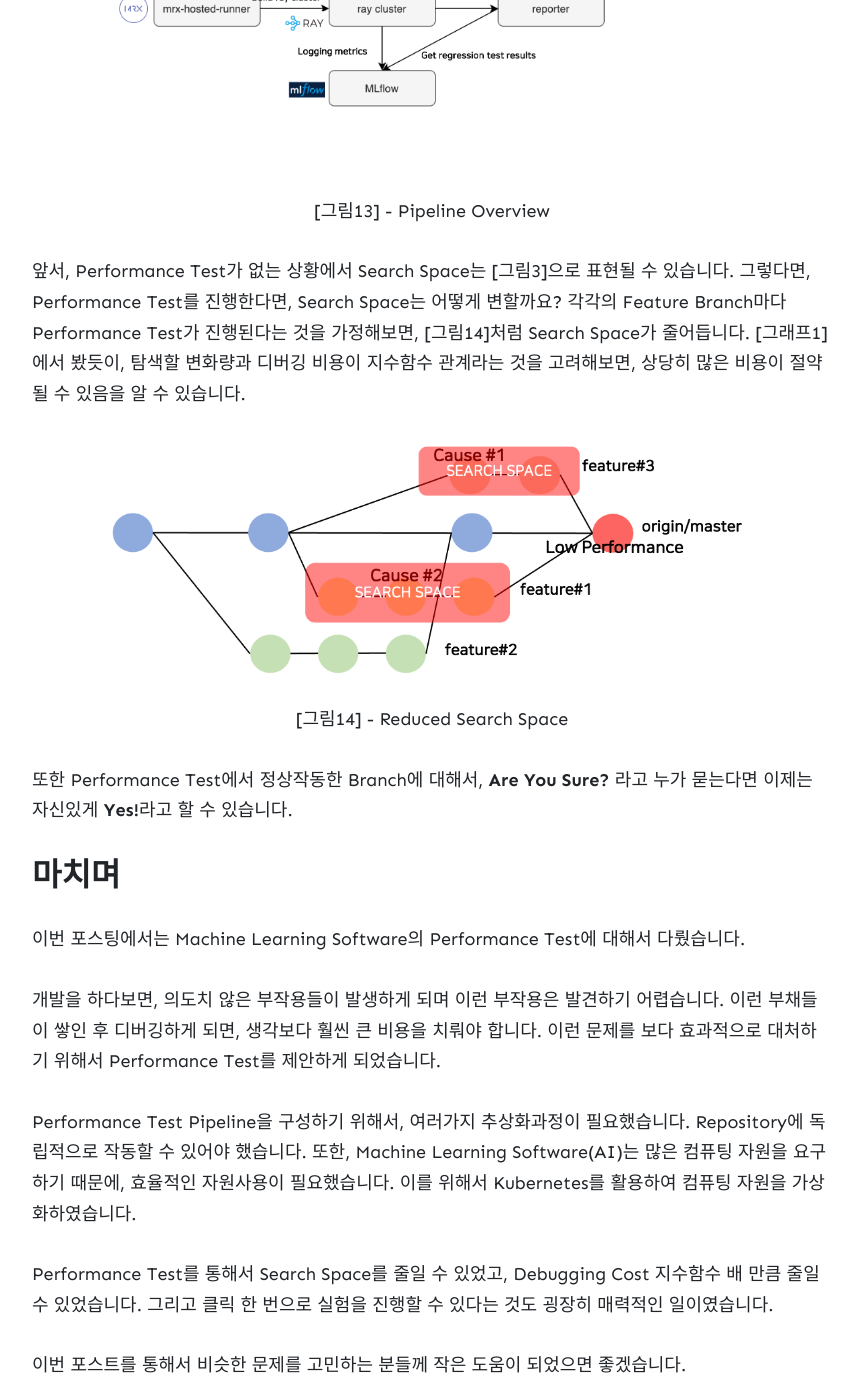
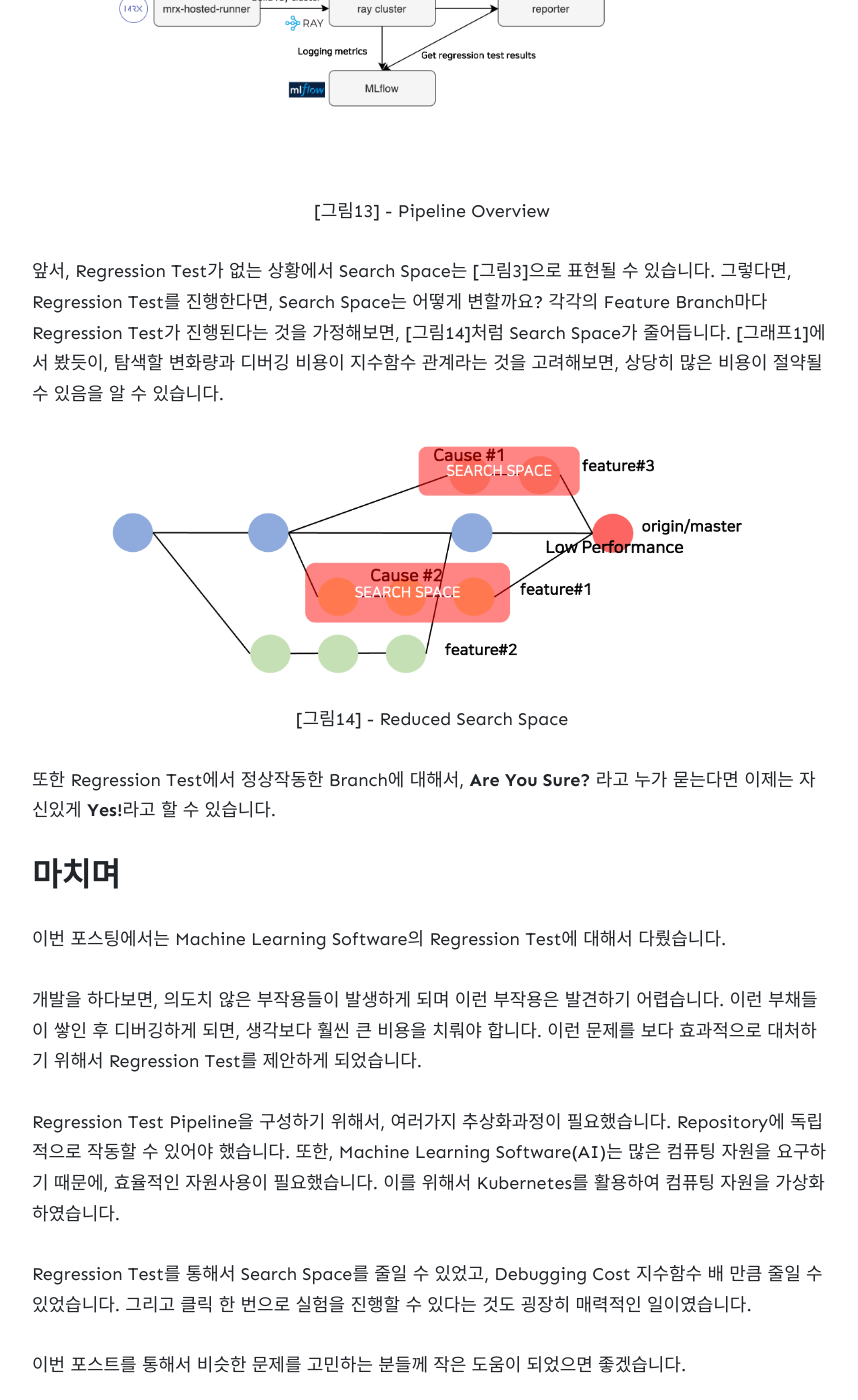
Before and after one commit to wowthemesnet/jekyll-theme-memoirs, a Jekyll site: the page built from _posts/2020-02-10-Performance-Test.md, in a window 1280 px wide and 1400 px high, scrolled down 9155 px. Shown: the whole window, without its empty margins (208-1066 px from the left). Built offline with Jekyll 4.4.1, drawn with Linux system fonts in a browser that asks for light colours; nearby versions of some CDN libraries; comment, search, counter and statistics services are not loaded; some of the changed text lies outside the part shown.

Commit message:
Change Performance Test to Regression Test

```diff
--- a/_posts/2020-02-10-Performance-Test.md
+++ b/_posts/2020-02-10-Performance-Test.md
@@ -1,6 +1,6 @@
 ---
 layout: post
-title: Performance Test, Are you sure?
+title: Regression Test, Are you sure?
 author: wontak ryu
 categories: [test]
 image:
@@ -58,7 +58,7 @@ image:
 </figure>
 
 
-결국, 수많은 Debugging 끝에 원인을 찾을 수 있었습니다. 그리고 원인들은 생각보다 사소한 변화였습니다. 일반적으로 생각해봤을 때 큰 문제를 야기할 것이라고 생각하기 어려운 부분이였습니다. 아마도 그렇기 때문에, 뒤늦게 발견이 되었을 것이라고 생각합니다. 이런 경험을 한 후에, **Are you Sure?** (이 코드 문제가 없을까요?)라는 질문에 답하기 위해서는 사실상 작은 변화더라도 **Performance Test**를 진행해야 하는 것을 깨달았습니다.
+결국, 수많은 Debugging 끝에 원인을 찾을 수 있었습니다. 그리고 원인들은 생각보다 사소한 변화였습니다. 일반적으로 생각해봤을 때 큰 문제를 야기할 것이라고 생각하기 어려운 부분이였습니다. 아마도 그렇기 때문에, 뒤늦게 발견이 되었을 것이라고 생각합니다. 이런 경험을 한 후에, **Are you Sure?** (이 코드 문제가 없을까요?)라는 질문에 답하기 위해서는 사실상 작은 변화더라도 **Regression Test**를 진행해야 하는 것을 깨달았습니다.
 
 변화량에 대해서 Debugging 비용을 그래프로 그려보면 [그래프1]이 나옵니다. 위에서 언급했듯이, 복합적인 원인에 의해서 성능저하 이슈가 발생했을 경우, 모든 변화의 조합에 대해서 실험 및 테스트를 진행해야합니다. (이 때, 모든 변화는 독립적이라는 가정을 하고 계산하였습니다.)
 
@@ -79,18 +79,18 @@ image:
 
 
 
-그럼 "언제 Performance Test를 진행해야하는가?" 라는 의문이 들 수 있습니다. [그래프1]을 근거로 내부에서는 "As Soon As Possible"(가능한 빨리)라는 결론을 내리게 되었고, 이를 위해서 Performance Test를 위한 Pipeline을 구성하였습니다.
+그럼 "언제 Regression Test를 진행해야하는가?" 라는 의문이 들 수 있습니다. [그래프1]을 근거로 내부에서는 "As Soon As Possible"(가능한 빨리)라는 결론을 내리게 되었고, 이를 위해서 Regression Test를 위한 Pipeline을 구성하였습니다.
 
 
 ## Trial and Errors
 
-Performance Test Pipeline을 만들기 위해서, 여러가지 시행착오를 겪었습니다. 겪었던 시행착오를 통해서, 필요했던 **추상화 과정**에 대해서 설명드리겠습니다.
+Regression Test Pipeline을 만들기 위해서, 여러가지 시행착오를 겪었습니다. 겪었던 시행착오를 통해서, 필요했던 **추상화 과정**에 대해서 설명드리겠습니다.
 
 우선, 자동화 도구로 Jenkins를 활용하였습니다. [1] Jenkins는 소프트웨어 개발 시 지속적으로 통합 서비스를 제공하는 툴입니다. 비교적 높은 자유도가 있었고, 자동화 도구로 접근성이 좋다고 판단했습니다.
 
 ### Pipeline #1: Dependent on Repository
 
-첫 번째로 구현한 Pipeline은 아래 [그림6]에서 볼 수 있습니다. Jenkins Container가 Performance Test 대상이 되는 Repository의 Requiremnts를 미리 가지고 있습니다. 그리고, Test요청을 GitHub에서 보내면, Performance Test를 진행하게 됩니다. 이런 구조는 한 Repository에 의존성을 가지게 된다는 문제를 가지고 있습니다.
+첫 번째로 구현한 Pipeline은 아래 [그림6]에서 볼 수 있습니다. Jenkins Container가 Regression Test 대상이 되는 Repository의 Requiremnts를 미리 가지고 있습니다. 그리고, Test요청을 GitHub에서 보내면, Regression Test를 진행하게 됩니다. 이런 구조는 한 Repository에 의존성을 가지게 된다는 문제를 가지고 있습니다.
 
 <figure class="image" style="align: center;">
 <p align="center">
@@ -101,7 +101,7 @@ Performance Test Pipeline을 만들기 위해서, 여러가지 시행착오를
 
 ### Pipeline #2: InDependent on Repository, But Inefficient
 
-두 번째로 구현한 Pipeline은 아래 [그림7]에서 볼 수 있습니다. Pipeline #1과 다르게 Jenkins Container가 Repository에 정의된 Dockerfile을 기반으로 Performance Test Container를 만듭니다. 이를 통해서 Repository에 의존성을 가지던 문제를 해결할 수 있었습니다. 하지만, Docker Image를 Build하는 작업은 상당히 오랜시간이 걸리기 때문에, 비효율적이라는 문제가 있었습니다.
+두 번째로 구현한 Pipeline은 아래 [그림7]에서 볼 수 있습니다. Pipeline #1과 다르게 Jenkins Container가 Repository에 정의된 Dockerfile을 기반으로 Regression Test Container를 만듭니다. 이를 통해서 Repository에 의존성을 가지던 문제를 해결할 수 있었습니다. 하지만, Docker Image를 Build하는 작업은 상당히 오랜시간이 걸리기 때문에, 비효율적이라는 문제가 있었습니다.
 
 <figure class="image" style="align: center;">
 <p align="center">
@@ -124,7 +124,7 @@ Performance Test Pipeline을 만들기 위해서, 여러가지 시행착오를
 
 ### Device Dependency
 
-하지만, Pipeline #1 ~ #3이 모두 공통적으로 한 컴퓨팅 자원에 의존적이라는 문제가 있었습니다. 예를 들어서, Performance Test에 사용하는 컴퓨팅자원에 만약 다른 작업이 돌아가고 있었다면, Performance Test가 아예 작동하지 못하거나, 다른 작업을 망칠 수도 있습니다. [그림9]를 보면, 3개의 노트북이 MRX-Desktop1에 접속하여 사용하고 있는 모습을 볼 수 있습니다. 만약 Jenkins Container가 MRX-Desktop1에서 작동하고 있다면, Performance Test가 정상적으로 작동하지 않을 것입니다.
+하지만, Pipeline #1 ~ #3이 모두 공통적으로 한 컴퓨팅 자원에 의존적이라는 문제가 있었습니다. 예를 들어서, Regression Test에 사용하는 컴퓨팅자원에 만약 다른 작업이 돌아가고 있었다면, Regression Test가 아예 작동하지 못하거나, 다른 작업을 망칠 수도 있습니다. [그림9]를 보면, 3개의 노트북이 MRX-Desktop1에 접속하여 사용하고 있는 모습을 볼 수 있습니다. 만약 Jenkins Container가 MRX-Desktop1에서 작동하고 있다면, Regression Test가 정상적으로 작동하지 않을 것입니다.
 
 <figure class="image" style="align: center;">
 <p align="center">
@@ -146,7 +146,7 @@ Device Dendency를 해결하기 위해서, Kubernetes를 사용하였습니다.
 </p>
 </figure>
 
-Jenkins Container의 역할은 특정 Device내에서 Container로 Performance Test를 진행하는 것이 아닙니다. Jenkins Container는 미리 정의된 컴퓨팅 자원 스펙에 해당하는 Ray Cluster를 만드는 것입니다. [3] 여기서 Ray Cluster의 역할은 Performance Test를 병렬적으로 진행하기 위한 목적으로 사용되고, 작업이 끝나게 되면 Ray Cluster는 사라지게 됩니다. 참고로 [그림10]에서 구성한 Cluster와 Ray Cluster는 다른 역할을 합니다. [그림10]은 자원자체를 묶는 작업을 의미한다면, Ray Cluster는 이미 묶인 자원을 활용하는 것입니다.
+Jenkins Container의 역할은 특정 Device내에서 Container로 Regression Test를 진행하는 것이 아닙니다. Jenkins Container는 미리 정의된 컴퓨팅 자원 스펙에 해당하는 Ray Cluster를 만드는 것입니다. [3] 여기서 Ray Cluster의 역할은 Regression Test를 병렬적으로 진행하기 위한 목적으로 사용되고, 작업이 끝나게 되면 Ray Cluster는 사라지게 됩니다. 참고로 [그림10]에서 구성한 Cluster와 Ray Cluster는 다른 역할을 합니다. [그림10]은 자원자체를 묶는 작업을 의미한다면, Ray Cluster는 이미 묶인 자원을 활용하는 것입니다.
 
 
 이제 Kubernetes 그리고 Ray Cluster를 활용하여, [그림11]과 같은 Pipeline을 구축하였습니다. Repository에 의존성을 제거하였으며, Docker Image도 미리 만들어둔 Image를 활용하였습니다. 또한, Device에 대한 의존성을 제거하여, 내부의 컴퓨팅 자원을 더욱 효율적으로 사용할 수 있습니다.
@@ -175,9 +175,9 @@ Jenkins Container의 역할은 특정 Device내에서 Container로 Performance T
 
 ## Are You Sure? Yes!
 
-GitHub Action에서 Trigger Event Type에 대해서 정할 수 있습니다. 여러 논의 끝에, Workflow Dispatch라는 Type을 선택하였습니다. 이제 마우스 클릭으로 GitHub Web에서 Performance Test를 실행할 수 있습니다. [5]
+GitHub Action에서 Trigger Event Type에 대해서 정할 수 있습니다. 여러 논의 끝에, Workflow Dispatch라는 Type을 선택하였습니다. 이제 마우스 클릭으로 GitHub Web에서 Regression Test를 실행할 수 있습니다. [5]
 
-Performance Test Pipeline의 모습을 [그림13]으로 도식화해봤습니다. GitHub에서 미리 설정한 Event Type에 해당하는 Event가 발생하면, MRX-Hosted-Runner에게 Performance Test를 요청합니다. MRX-Hosted-Runner는 Ray Cluster를 구성합니다. 학습 및 실험을 진행할 때는 MLflow에 실험정보를 로깅하고, 학습이 끝나면 이에 대한 정보를 GitHub에 전달합니다. 현재는 해당 PR에 Comment로 MLflow 실험링크를 달아주는 방식으로 사용중입니다.
+Regression Test Pipeline의 모습을 [그림13]으로 도식화해봤습니다. GitHub에서 미리 설정한 Event Type에 해당하는 Event가 발생하면, MRX-Hosted-Runner에게 Regression Test를 요청합니다. MRX-Hosted-Runner는 Ray Cluster를 구성합니다. 학습 및 실험을 진행할 때는 MLflow에 실험정보를 로깅하고, 학습이 끝나면 이에 대한 정보를 GitHub에 전달합니다. 현재는 해당 PR에 Comment로 MLflow 실험링크를 달아주는 방식으로 사용중입니다.
 
 <figure class="image" style="align: center;">
 <p align="center">
@@ -187,7 +187,7 @@ Performance Test Pipeline의 모습을 [그림13]으로 도식화해봤습니다
 </figure>
 
 
-앞서, Performance Test가 없는 상황에서 Search Space는 [그림3]으로 표현될 수 있습니다. 그렇다면, Performance Test를 진행한다면, Search Space는 어떻게 변할까요? 각각의 Feature Branch마다 Performance Test가 진행된다는 것을 가정해보면, [그림14]처럼 Search Space가 줄어듭니다. [그래프1]에서 봤듯이, 탐색할 변화량과 디버깅 비용이 지수함수 관계라는 것을 고려해보면, 상당히 많은 비용이 절약될 수 있음을 알 수 있습니다.
+앞서, Regression Test가 없는 상황에서 Search Space는 [그림3]으로 표현될 수 있습니다. 그렇다면, Regression Test를 진행한다면, Search Space는 어떻게 변할까요? 각각의 Feature Branch마다 Regression Test가 진행된다는 것을 가정해보면, [그림14]처럼 Search Space가 줄어듭니다. [그래프1]에서 봤듯이, 탐색할 변화량과 디버깅 비용이 지수함수 관계라는 것을 고려해보면, 상당히 많은 비용이 절약될 수 있음을 알 수 있습니다.
 
 <figure class="image" style="align: center;">
 <p align="center">
@@ -196,18 +196,18 @@ Performance Test Pipeline의 모습을 [그림13]으로 도식화해봤습니다
 </p>
 </figure>
 
-또한 Performance Test에서 정상작동한 Branch에 대해서, **Are You Sure?** 라고 누가 묻는다면 이제는 자신있게 **Yes!**라고 할 수 있습니다.
+또한 Regression Test에서 정상작동한 Branch에 대해서, **Are You Sure?** 라고 누가 묻는다면 이제는 자신있게 **Yes!**라고 할 수 있습니다.
 
 
 ## 마치며
 
-이번 포스팅에서는 Machine Learning Software의 Performance Test에 대해서 다뤘습니다.
+이번 포스팅에서는 Machine Learning Software의 Regression Test에 대해서 다뤘습니다.
 
-개발을 하다보면, 의도치 않은 부작용들이 발생하게 되며 이런 부작용은 발견하기 어렵습니다. 이런 부채들이 쌓인 후 디버깅하게 되면, 생각보다 훨씬 큰 비용을 치뤄야 합니다. 이런 문제를 보다 효과적으로 대처하기 위해서 Performance Test를 제안하게 되었습니다.
+개발을 하다보면, 의도치 않은 부작용들이 발생하게 되며 이런 부작용은 발견하기 어렵습니다. 이런 부채들이 쌓인 후 디버깅하게 되면, 생각보다 훨씬 큰 비용을 치뤄야 합니다. 이런 문제를 보다 효과적으로 대처하기 위해서 Regression Test를 제안하게 되었습니다.
 
-Performance Test Pipeline을 구성하기 위해서, 여러가지 추상화과정이 필요했습니다. Repository에 독립적으로 작동할 수 있어야 했습니다. 또한, Machine Learning Software(AI)는 많은 컴퓨팅 자원을 요구하기 때문에, 효율적인 자원사용이 필요했습니다. 이를 위해서 Kubernetes를 활용하여 컴퓨팅 자원을 가상화하였습니다.
+Regression Test Pipeline을 구성하기 위해서, 여러가지 추상화과정이 필요했습니다. Repository에 독립적으로 작동할 수 있어야 했습니다. 또한, Machine Learning Software(AI)는 많은 컴퓨팅 자원을 요구하기 때문에, 효율적인 자원사용이 필요했습니다. 이를 위해서 Kubernetes를 활용하여 컴퓨팅 자원을 가상화하였습니다.
 
-Performance Test를 통해서 Search Space를 줄일 수 있었고, Debugging Cost 지수함수 배 만큼 줄일 수 있었습니다. 그리고 클릭 한 번으로 실험을 진행할 수 있다는 것도 굉장히 매력적인 일이였습니다.
+Regression Test를 통해서 Search Space를 줄일 수 있었고, Debugging Cost 지수함수 배 만큼 줄일 수 있었습니다. 그리고 클릭 한 번으로 실험을 진행할 수 있다는 것도 굉장히 매력적인 일이였습니다.
 
 이번 포스트를 통해서 비슷한 문제를 고민하는 분들께 작은 도움이 되었으면 좋겠습니다.
 
```
